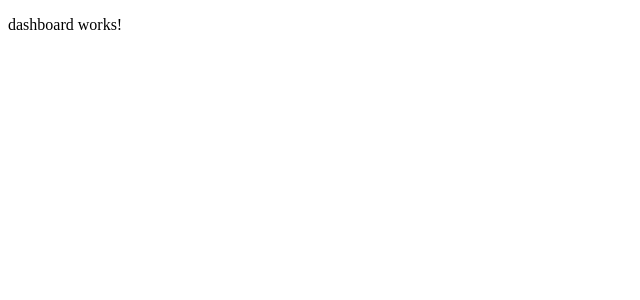
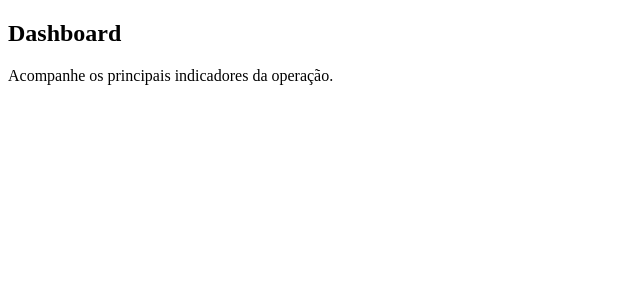
Before and after one commit to aczaffalon/seller-flow, an Angular app: page / in a window 1280 px wide. Shown: the top 300 px of the page, without its empty margins (0-640 px from the left). Built offline with nearby package versions, Linux system fonts and the light colour scheme.

Commit message:
feat: add dashboard header content

```diff
--- a/src/app/app.html
+++ b/src/app/app.html
@@ -1 +1,2 @@
+
 <router-outlet />
--- a/src/app/features/dashboard/dashboard.html
+++ b/src/app/features/dashboard/dashboard.html
@@ -1 +1,4 @@
-<p>dashboard works!</p>
+<section>
+  <h1>{{ pageTitle }}</h1>
+  <p>{{ pageDescription }}</p>
+</section>
--- a/src/app/features/dashboard/dashboard.ts
+++ b/src/app/features/dashboard/dashboard.ts
@@ -6,4 +6,8 @@ import { Component } from '@angular/core';
   styleUrl: './dashboard.scss',
   templateUrl: './dashboard.html',
 })
-export class Dashboard {}
+export class Dashboard {
+  protected readonly pageTitle = 'Dashboard';
+  protected readonly pageDescription =
+    'Acompanhe os principais indicadores da operação.';
+}
```
